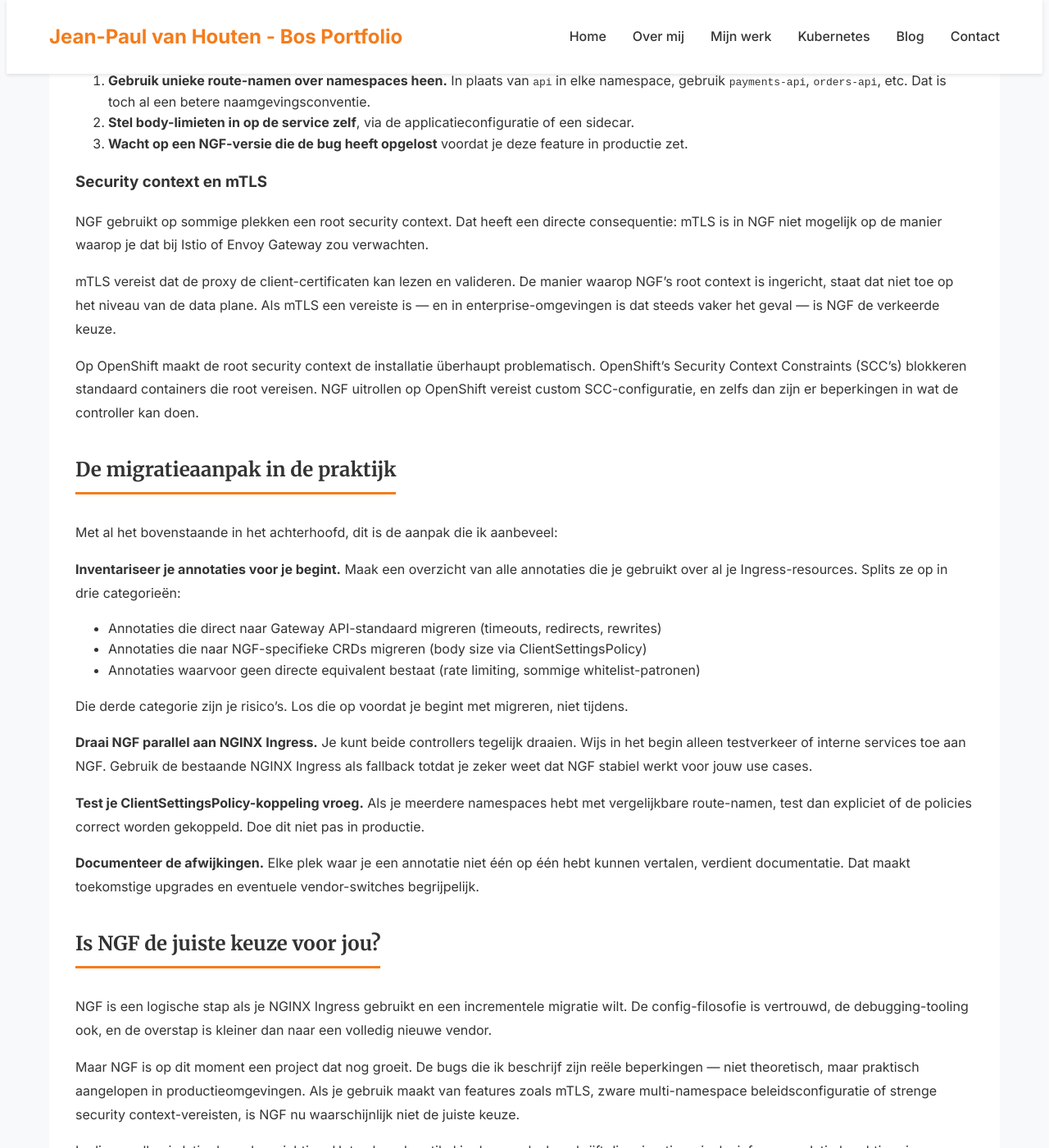
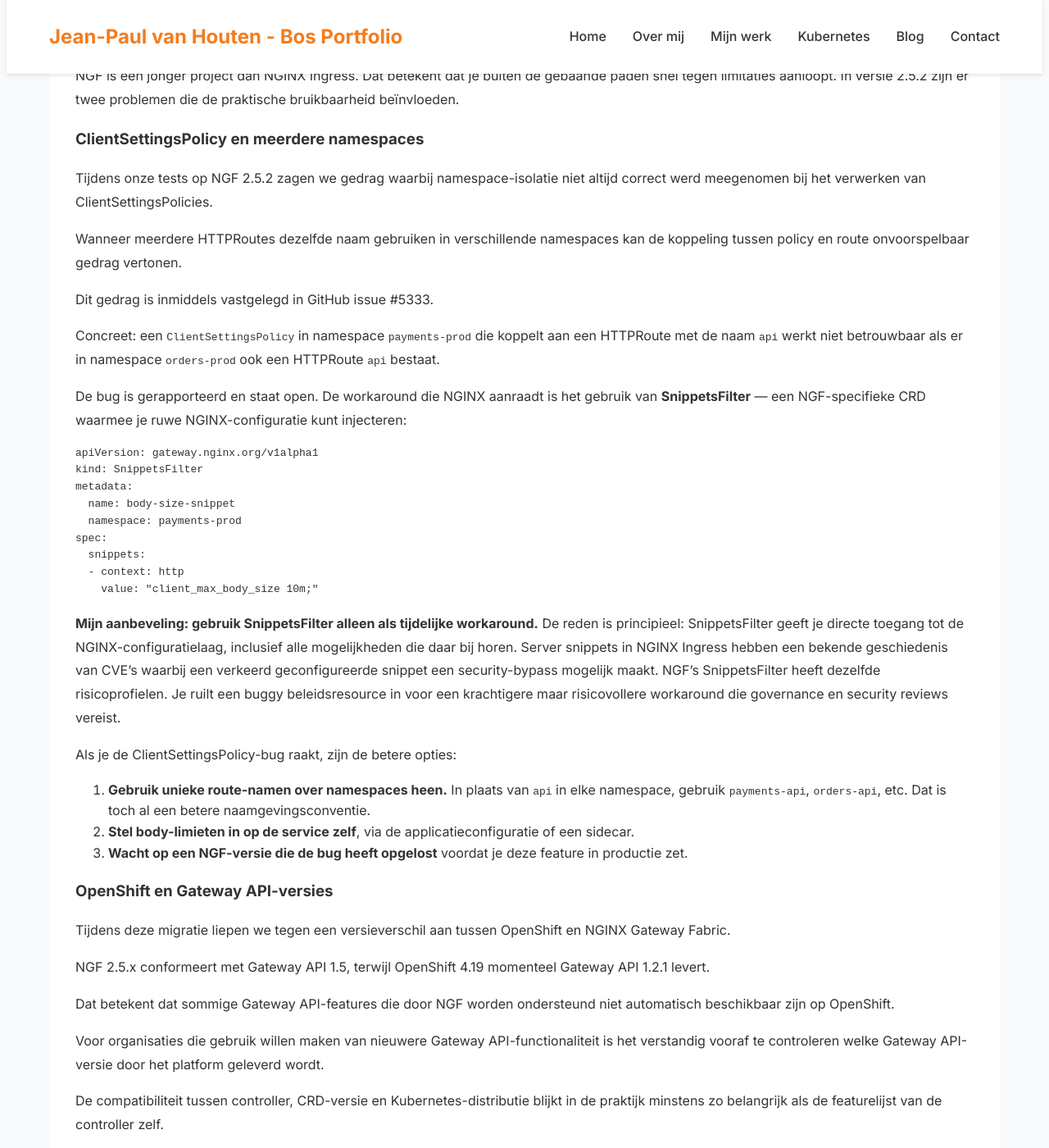
Before and after one commit to vanhoutenbos/personal-website, a Jekyll site: the page built from _posts/2026-05-14-nginx-ingress-naar-nginx-gateway-fabric.md, in a window 1280 px wide and 1400 px high, scrolled down 4029 px. Shown: the whole window at 82% size. Built offline with Jekyll 4.4.1, drawn with Linux system fonts in a browser that asks for light colours; some of the changed text lies outside the part shown.

Commit message:
Update 2026-05-14-nginx-ingress-naar-nginx-gateway-fabric.md

````diff
--- a/_posts/2026-05-14-nginx-ingress-naar-nginx-gateway-fabric.md
+++ b/_posts/2026-05-14-nginx-ingress-naar-nginx-gateway-fabric.md
@@ -21,6 +21,30 @@
 Dit artikel beschrijft de migratie zoals ik hem in de praktijk heb doorgemaakt. Niet de happy path uit de documentatie, maar de annotaties die je moet vertalen, de beperkingen die je tegenkomt en de keuzes die je daarin maakt.
 
 Voor context: het vorige artikel in deze reeks beschrijft de architectuur van Gateway API en hoe je een vendor kiest. Dit artikel gaat ervan uit dat je die keuze al hebt gemaakt.
+
+> **Getest op**
+>
+> De voorbeelden en bevindingen in dit artikel zijn gebaseerd op:
+>
+> - OpenShift Container Platform 4.19 (laatste beschikbare versie in mei 2026)
+> - NGINX Gateway Fabric 2.5.2
+> - Gateway API CRD's geleverd door OpenShift (v1.2.1)
+>
+> Controleer altijd de release notes van zowel OpenShift als NGINX Gateway Fabric. Functionaliteit, compatibiliteit en ondersteunde Gateway API-features veranderen snel.
+
+## Eerst een belangrijke nuance
+
+Voordat we beginnen is het belangrijk onderscheid te maken tussen drie projecten die vaak door elkaar worden gehaald:
+
+| Project | Beschrijving |
+|----------|-------------|
+| ingress-nginx | Community Ingress Controller van het Kubernetes project |
+| NGINX Ingress Controller | De commerciële en community variant van F5 NGINX |
+| NGINX Gateway Fabric | F5's Gateway API implementatie |
+
+NGINX Gateway Fabric is geen nieuwe versie van ingress-nginx. Het is een aparte codebase die vanaf het begin rond Gateway API is ontworpen.
+
+De migratie in dit artikel gaat van NGINX Ingress Controller naar NGINX Gateway Fabric.
 
 ## De annotaties die je moet vertalen
 
@@ -49,7 +73,9 @@
     maxSize: "10m"
 ```
 
-Dit werkt — als je een NGF-versie gebruikt zonder de namespace-bug. Meer daarover verderop.
+Dit werkt via een NGF-specifieke extensie. ClientSettingsPolicy is geen onderdeel van de Gateway API-standaard en maakt je configuratie daardoor minder portabel tussen implementaties.
+
+Daarnaast is er in NGF 2.5.2 een bekende bug rond namespace-afhandeling. Meer daarover verderop.
 
 ### Timeouts
 
@@ -84,7 +110,9 @@
       port: 8080
 ```
 
-Het `timeouts`-veld is onderdeel van de standaard Gateway API-spec en is dus niet NGF-specifiek. Controleer wel of de versie van de spec die je gebruikt dit ondersteunt — het is toegevoegd in v1.1.
+Het `timeouts`-veld is onderdeel van de Gateway API-specificatie en dus niet NGF-specifiek.
+
+Controleer wel of zowel de gebruikte Gateway API-versie als jouw implementatie deze feature ondersteunen. Ondersteuning binnen de specificatie betekent niet automatisch dat iedere Gateway API-controller dezelfde functionaliteit implementeert.
 
 ### IP whitelisting
 
@@ -120,7 +148,11 @@
 
 ### ClientSettingsPolicy en meerdere namespaces
 
-De `ClientSettingsPolicy` koppelt aan een HTTPRoute via een `targetRef`. Het probleem: NGF 2.5.2 houdt bij die koppeling niet altijd rekening met de namespace als unieke identifier. Als je dezelfde route-naam gebruikt in meerdere namespaces — wat bij grote platforms gebruikelijk is — kan de policy aan de verkeerde route worden gekoppeld, of helemaal niet worden toegepast.
+Tijdens onze tests op NGF 2.5.2 zagen we gedrag waarbij namespace-isolatie niet altijd correct werd meegenomen bij het verwerken van ClientSettingsPolicies.
+
+Wanneer meerdere HTTPRoutes dezelfde naam gebruiken in verschillende namespaces kan de koppeling tussen policy en route onvoorspelbaar gedrag vertonen.
+
+Dit gedrag is inmiddels vastgelegd in GitHub issue #5333.
 
 Concreet: een `ClientSettingsPolicy` in namespace `payments-prod` die koppelt aan een HTTPRoute met de naam `api` werkt niet betrouwbaar als er in namespace `orders-prod` ook een HTTPRoute `api` bestaat.
 
@@ -138,7 +170,7 @@
     value: "client_max_body_size 10m;"
 ```
 
-**Mijn aanbeveling: gebruik SnippetsFilter niet.** De reden is principieel: SnippetsFilter geeft je directe toegang tot de NGINX-configuratielaag, inclusief alle mogelijkheden die daar bij horen. Server snippets in NGINX Ingress hebben een bekende geschiedenis van CVE's waarbij een verkeerd geconfigureerde snippet een security-bypass mogelijk maakt. NGF's SnippetsFilter heeft dezelfde risicoprofielen. Je ruilt een buggy beleidsresource in voor een krachtigere maar risicovollere workaround.
+**Mijn aanbeveling: gebruik SnippetsFilter alleen als tijdelijke workaround.** De reden is principieel: SnippetsFilter geeft je directe toegang tot de NGINX-configuratielaag, inclusief alle mogelijkheden die daar bij horen. Server snippets in NGINX Ingress hebben een bekende geschiedenis van CVE's waarbij een verkeerd geconfigureerde snippet een security-bypass mogelijk maakt. NGF's SnippetsFilter heeft dezelfde risicoprofielen. Je ruilt een buggy beleidsresource in voor een krachtigere maar risicovollere workaround die governance en security reviews vereist.
 
 Als je de ClientSettingsPolicy-bug raakt, zijn de betere opties:
 
@@ -146,13 +178,17 @@
 2. **Stel body-limieten in op de service zelf**, via de applicatieconfiguratie of een sidecar.
 3. **Wacht op een NGF-versie die de bug heeft opgelost** voordat je deze feature in productie zet.
 
-### Security context en mTLS
+### OpenShift en Gateway API-versies
 
-NGF gebruikt op sommige plekken een root security context. Dat heeft een directe consequentie: mTLS is in NGF niet mogelijk op de manier waarop je dat bij Istio of Envoy Gateway zou verwachten.
+Tijdens deze migratie liepen we tegen een versieverschil aan tussen OpenShift en NGINX Gateway Fabric.
 
-mTLS vereist dat de proxy de client-certificaten kan lezen en valideren. De manier waarop NGF's root context is ingericht, staat dat niet toe op het niveau van de data plane. Als mTLS een vereiste is — en in enterprise-omgevingen is dat steeds vaker het geval — is NGF de verkeerde keuze.
+NGF 2.5.x conformeert met Gateway API 1.5, terwijl OpenShift 4.19 momenteel Gateway API 1.2.1 levert.
 
-Op OpenShift maakt de root security context de installatie überhaupt problematisch. OpenShift's Security Context Constraints (SCC's) blokkeren standaard containers die root vereisen. NGF uitrollen op OpenShift vereist custom SCC-configuratie, en zelfs dan zijn er beperkingen in wat de controller kan doen.
+Dat betekent dat sommige Gateway API-features die door NGF worden ondersteund niet automatisch beschikbaar zijn op OpenShift.
+
+Voor organisaties die gebruik willen maken van nieuwere Gateway API-functionaliteit is het verstandig vooraf te controleren welke Gateway API-versie door het platform geleverd wordt.
+
+De compatibiliteit tussen controller, CRD-versie en Kubernetes-distributie blijkt in de praktijk minstens zo belangrijk als de featurelijst van de controller zelf.
 
 ## De migratieaanpak in de praktijk
 
@@ -171,9 +207,31 @@
 
 **Documenteer de afwijkingen.** Elke plek waar je een annotatie niet één op één hebt kunnen vertalen, verdient documentatie. Dat maakt toekomstige upgrades en eventuele vendor-switches begrijpelijk.
 
+## Een ander operationeel model
+
+Een belangrijk verschil met NGINX Ingress Controller is dat een Gateway niet alleen configuratie beschrijft.
+
+Bij NGINX Gateway Fabric leidt een Gateway-resource tot het uitrollen van een eigen dataplane.
+
+```text
+GatewayClass
+    ↓
+Gateway
+    ↓
+NGINX Deployment
+    ↓
+Service / LoadBalancer
+```
+
+Daardoor wordt een Gateway meer een infrastructuurcomponent dan een verzameling routes.
+
+Voor platformteams is dat vaak een voordeel: de eigenaar van de Gateway bepaalt de levenscyclus van de dataplane, terwijl applicatieteams alleen HTTPRoutes beheren.
+
 ## Is NGF de juiste keuze voor jou?
 
-NGF is een logische stap als je NGINX Ingress gebruikt en een incrementele migratie wilt. De config-filosofie is vertrouwd, de debugging-tooling ook, en de overstap is kleiner dan naar een volledig nieuwe vendor.
+NGF is de meest logische migratiestap voor organisaties die vandaag al NGINX Ingress Controller gebruiken. De configuratiefilosofie is vertrouwd, de debugging-tooling ook, en de overstap is kleiner dan naar een volledig nieuwe vendor.
+
+Dat betekent echter niet automatisch dat er volledige feature-pariteit bestaat tussen NGINX Ingress Controller en NGINX Gateway Fabric.
 
 Maar NGF is op dit moment een project dat nog groeit. De bugs die ik beschrijf zijn reële beperkingen — niet theoretisch, maar praktisch aangelopen in productieomgevingen. Als je gebruik maakt van features zoals mTLS, zware multi-namespace beleidsconfiguratie of strenge security context-vereisten, is NGF nu waarschijnlijk niet de juiste keuze.
 
````
